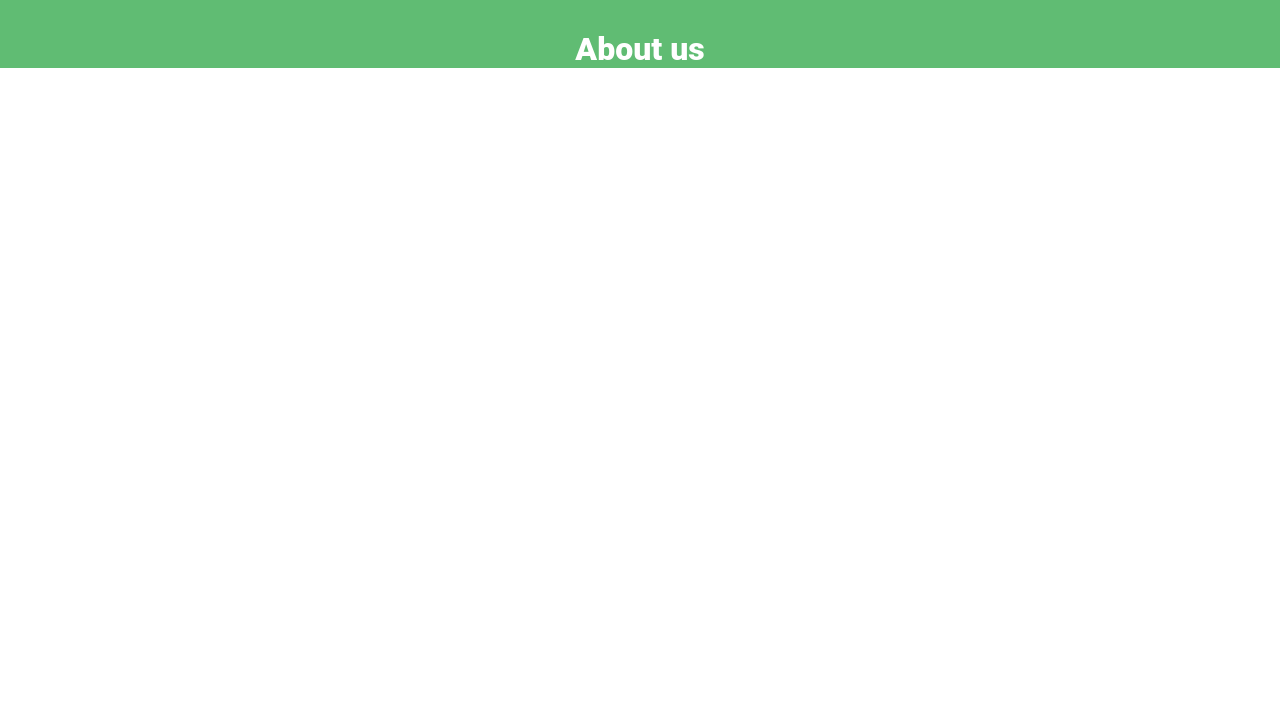
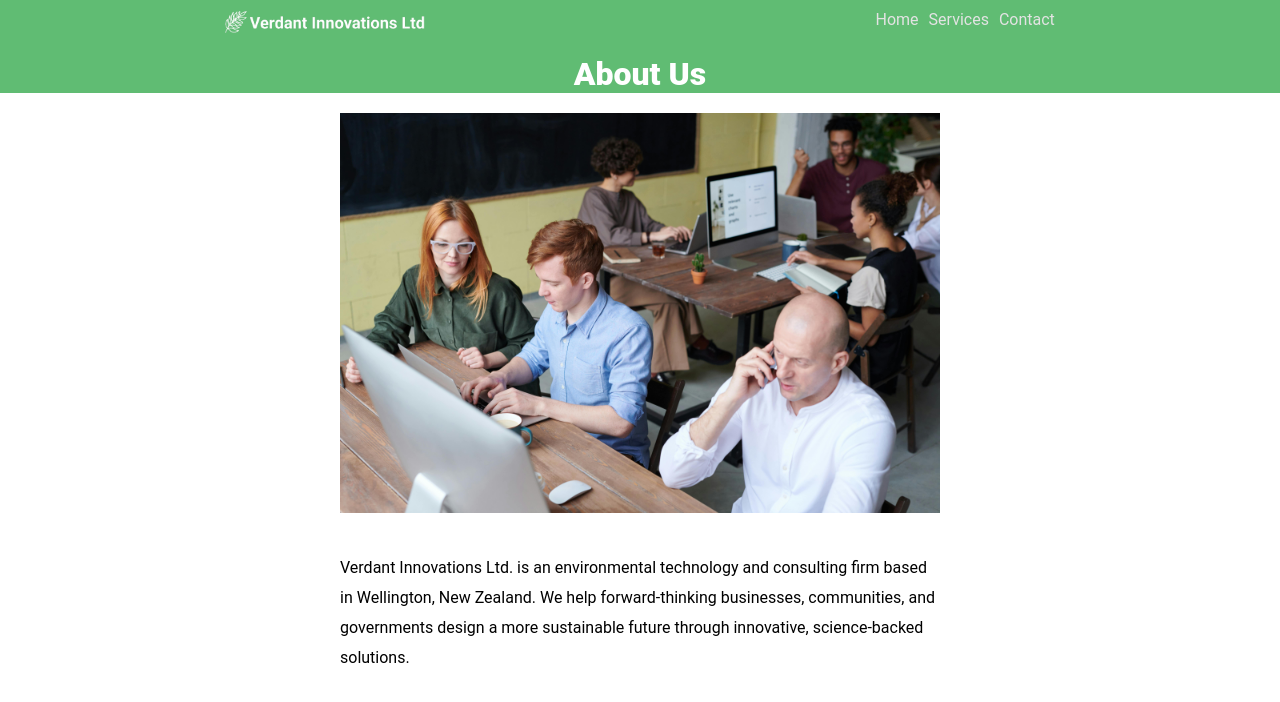
Before and after one commit to MatchaLeaf/Landing-Page, a plain HTML site: page About.html in a window 1280 px wide. Drawn offline with Linux system fonts and the light colour scheme.

Commit message:
Add the Container to the About page along with linking it the index.html

```diff
--- a/About.html
+++ b/About.html
@@ -8,7 +8,24 @@
 </head>
 <body>
     <div class="header">
-    <h1>About us</h1>
+        <a href="./index.html"><img src="Logo.webp" width="200px"></a>
+        <ul>
+            <li><a href="./index.html">Home</a></li>
+            <li><a href="#">Services</a></li>
+            <li><a href="#">Contact</a></li>
+        </ul>
+    </div>
+    <div class="About">
+        <h1> About Us</h1>
+
+    </div>
+    <div class="body">
+        <img src ="AboutUs.jpg" width="600px" >
+        <div class="AboutCont">
+        <p>Verdant Innovations Ltd. is an environmental technology and consulting firm based in Wellington, New Zealand.
+            We help forward-thinking businesses, communities, and governments design a more sustainable future through innovative, science-backed solutions.</p>
+        </div>
+        </div>
     </div>
 </body>
 </html>
--- a/styles.css
+++ b/styles.css
@@ -8,6 +8,7 @@ body{
 }
 body h1{
     margin-top: 20px;
+    font-family: 'Roboto',sans-serif;
 }
 
 .header{
@@ -174,3 +175,25 @@ strong{
     height: 100px;
     align-items: center;
 }
+.About{
+    display: inline-flex;
+    background-color:rgb(96, 188, 115) ;
+    justify-content: center;
+    flex-direction: column;
+    align-items: center;
+    color: white;
+    flex-wrap: wrap;
+}
+.About img{
+    display: inline-flex;
+    height: 400px;
+    background-color:rgb(96, 188, 115) ;
+}
+.AboutCont{
+    margin-top: 40px;
+    font-family: 'Roboto', sans-serif;
+    font-size:16px;
+    display: flex;
+    width: 600px;
+    line-height: 30px;
+}
```
Also changed, not shown: index.html (+1 -1 lines), AboutUs.jpg (added).
